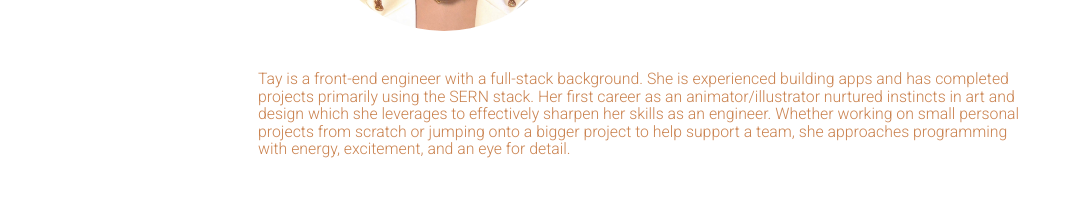
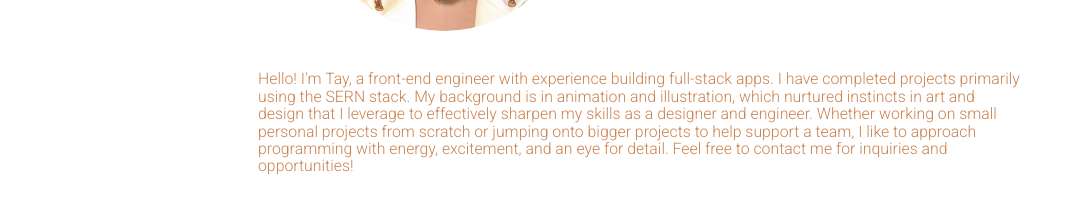
Before and after one commit to taylormleigh/tayMade, a Next.js app: page / in a window 1280 px wide. Shown: the part 328-538 px from the top of the page, without its empty margins (0-1082 px from the left). Built offline with nearby package versions, Linux system fonts and the light colour scheme.

Commit message:
tweaking about me description

```diff
--- a/components/about.js
+++ b/components/about.js
@@ -21,7 +21,7 @@ const About = () => {
           </div>
       </div>
       <div className="aboutText">
-            {`Tay is a front-end engineer with a full-stack background. She is experienced building apps and has completed projects primarily using the SERN stack. Her first career as an animator/illustrator nurtured instincts in art and design which she leverages to effectively sharpen her skills as an engineer. Whether working on small personal projects from scratch or jumping onto a bigger project to help support a team, she approaches programming with energy, excitement, and an eye for detail.`}
+            {`Hello! I'm Tay, a front-end engineer with experience building full-stack apps. I have completed projects primarily using the SERN stack. My background is in animation and illustration, which nurtured instincts in art and design that I leverage to effectively sharpen my skills as a designer and engineer. Whether working on small personal projects from scratch or jumping onto bigger projects to help support a team, I like to approach programming with energy, excitement, and an eye for detail. Feel free to contact me for inquiries and opportunities!`}
       </div>
     </Layout>
   );
```
